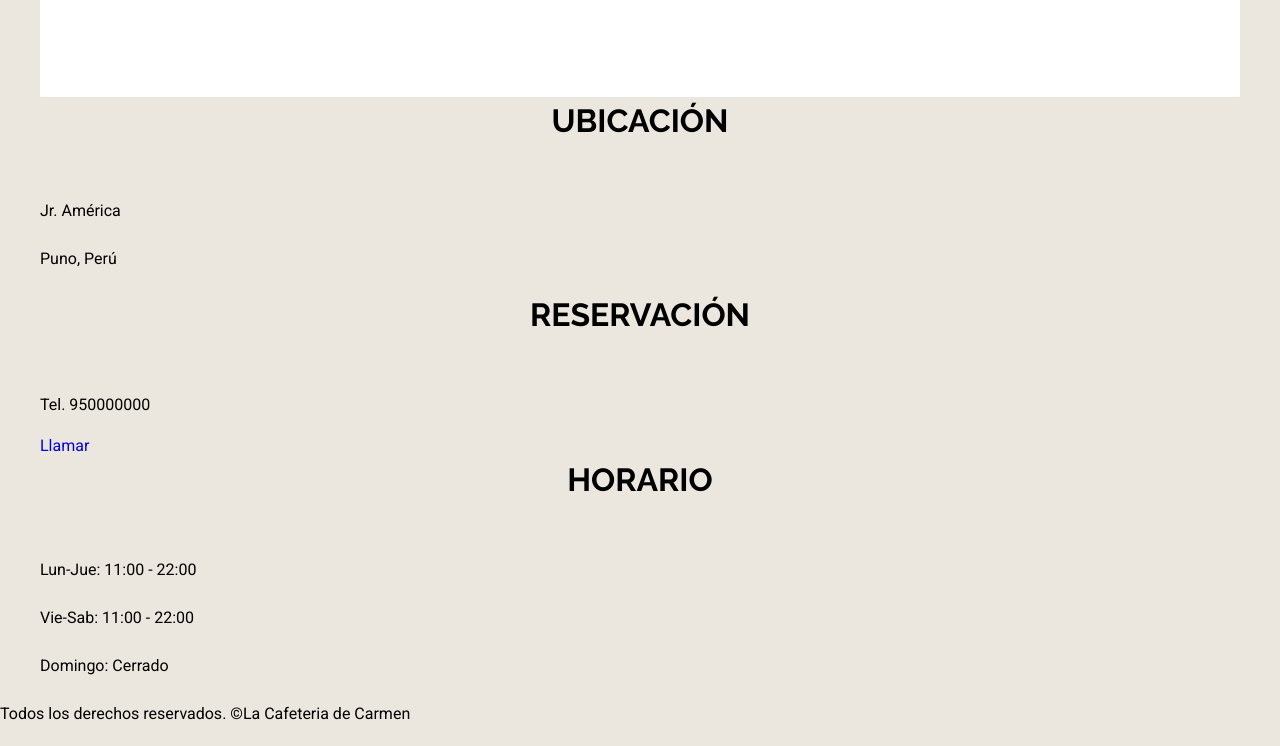
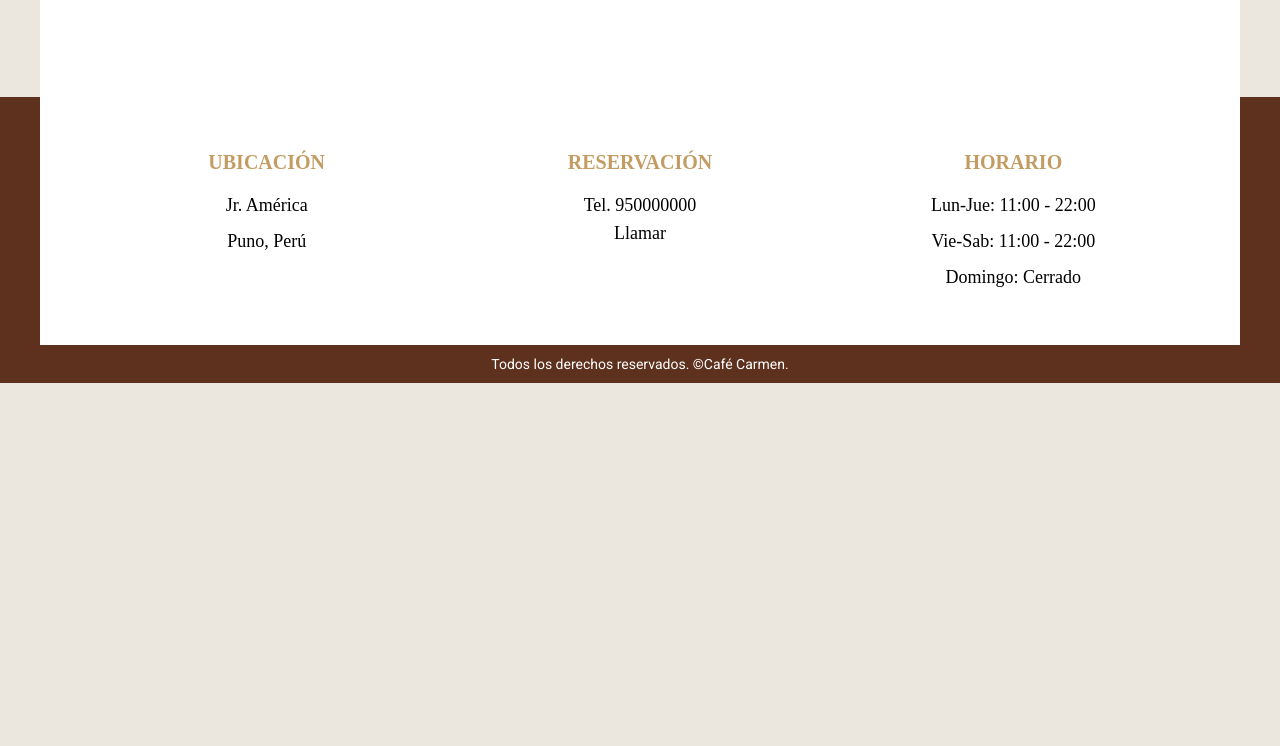
Before and after one commit to lynryunga/Cafeteria, a website: page index.html in a window 1280 px wide. Shown: the part 4962-5708 px from the top of the page. After the commit the page ends 5345 px from the top, so only its background shows below. Drawn offline with Linux system fonts and the light colour scheme; a web font is replaced by a local one.

Commit message:
Footer café con SASS terminado

```diff
--- a/index.html
+++ b/index.html
@@ -193,7 +193,7 @@
   </section>
 
   <footer class="footer">
-    <div class="contenedor footer-contenido">
+    <div class="contenedor contenido-footer bg-white">
       <div class="footer-box ubicacion">
         <h3>ubicación</h3>
         <p>Jr. América</p>
@@ -211,7 +211,7 @@
         <p>Domingo: Cerrado</p>
       </div>
     </div>
-    <p>Todos los derechos reservados. &copy;La Cafeteria de Carmen</p>
+    <p class="copyright">Todos los derechos reservados. &copy;Café Carmen.</p>
   </footer>
 </body>
 
--- a/src/scss/app.scss
+++ b/src/scss/app.scss
@@ -1,3 +1,4 @@
 @use 'base';
 @use 'header';
 @use 'inicio';
+@use 'footer';
--- a/src/scss/base/_globales.scss
+++ b/src/scss/base/_globales.scss
@@ -24,6 +24,7 @@ p {
 }
 a {
   text-decoration: none;
+  color: v.$negro;
 }
 img {
   max-width: 100%;
--- /dev/null
+++ b/src/scss/footer/_footer.scss
@@ -0,0 +1,40 @@
+@use 'base/variables' as v;
+@use 'base/mixins' as m;
+
+.footer {
+  background-color: v.$primario;
+
+  .contenido-footer {
+    padding: 5rem;
+
+    @include m.tablet {
+      @include m.grid(3, 2rem)
+    }
+  }
+}
+
+.footer-box {
+  font-family: v.$fuenteCursiva;
+  text-align: center;
+  margin-bottom: 3rem;
+  @include m.tablet {
+    margin-bottom: 0;
+  }
+  h3 {
+    font-family: v.$fuenteCursiva;
+    margin: 0 0 1rem 0;
+    font-size: 2rem;
+    color: v.$secundario;
+  }
+  p, a {
+    font-size: 1.8rem;
+    margin: 0;
+  }
+}
+.copyright {
+  text-align: center;
+  font-size: 1.4rem;
+  margin: 0;
+  color: v.$blanco;
+  padding: .5rem;
+}
--- /dev/null
+++ b/src/scss/footer/_index.scss
@@ -0,0 +1 @@
+@forward 'footer';
```
Also changed, not shown: build/css/app.css.
